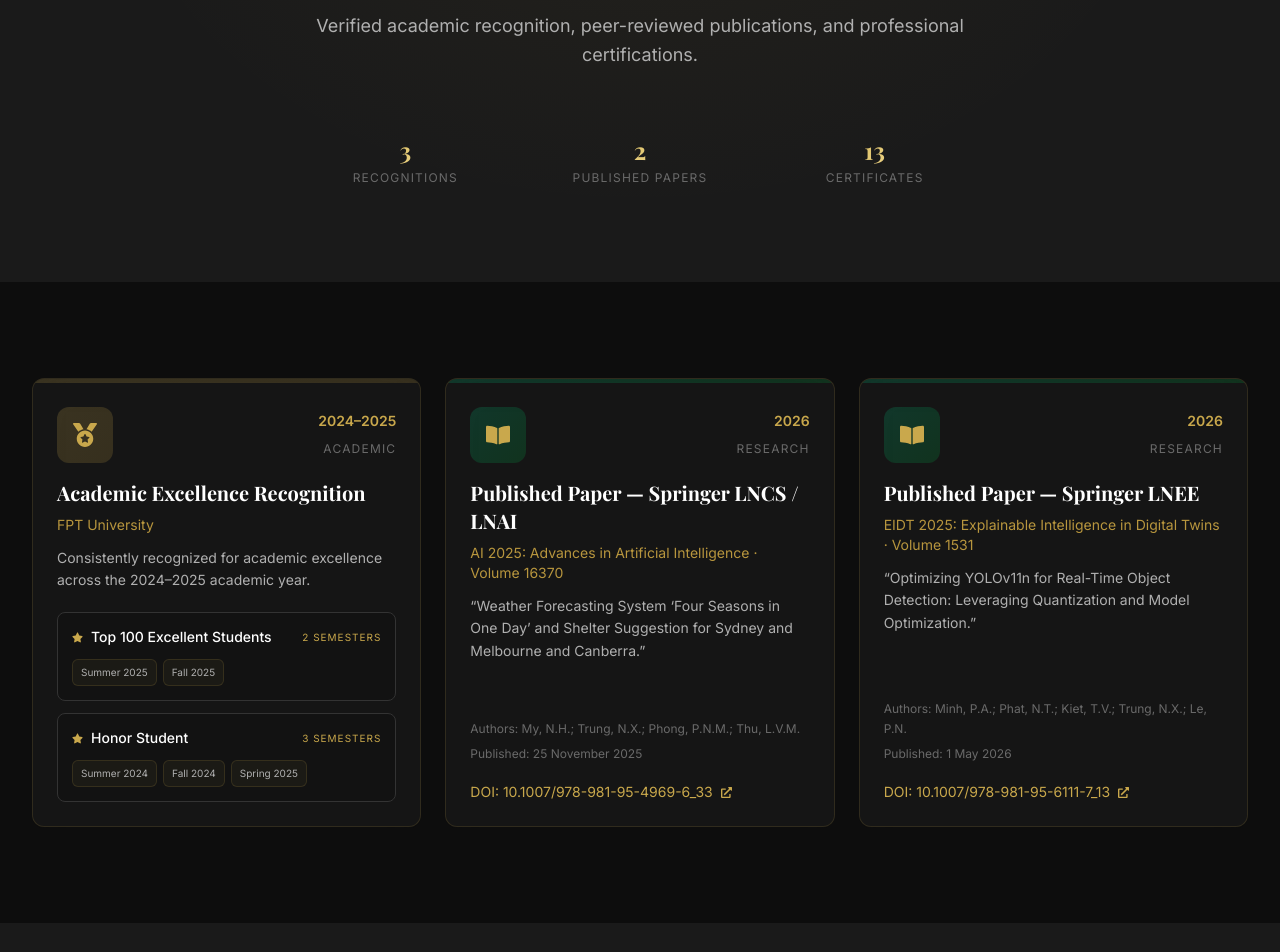
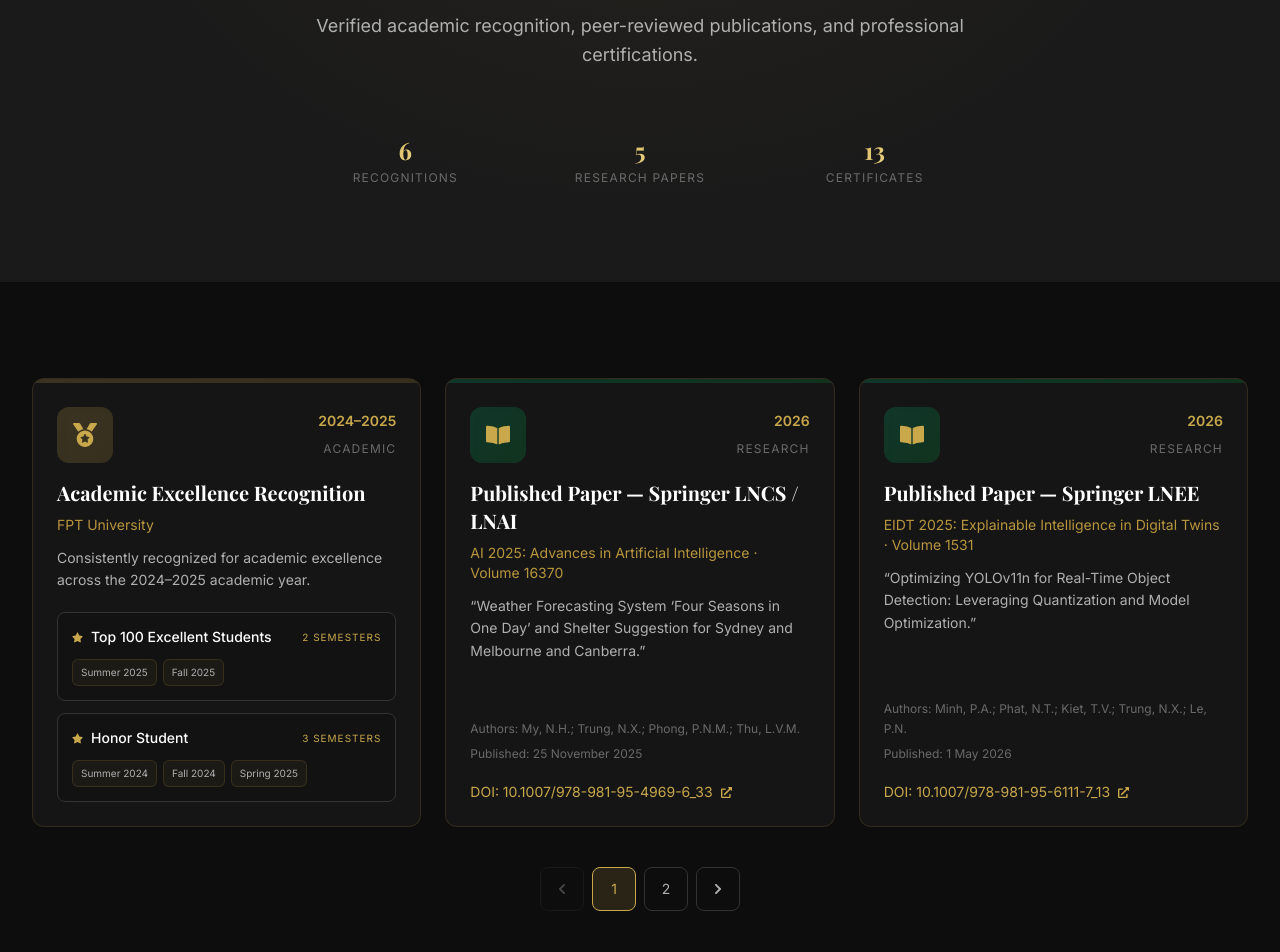
Before and after one commit to xuantrung-DA/my-portfolio, a React (Vite) app: page / in a window 1280 px wide. Shown: the part 7300-8252 px from the top of the page. Built offline with nearby package versions, Linux system fonts and the light colour scheme.

Commit message:
feat(honors): add three accepted research papers
Add paginated research credentials, acceptance metadata, IEEE ICARCV venues, and update the AQB-FAS project status.

```diff
--- a/src/data/portfolio.js
+++ b/src/data/portfolio.js
@@ -302,7 +302,7 @@ export const projects = [
     role: "First Author · Model Architecture & Evaluation",
     period: "04/2026 – 06/2026",
     teamSize: 3,
-    status: "Under Review at ICARCV 2026",
+    status: "Accepted at ICARCV 2026 · IEEE",
     description:
       "Proposed and evaluated AQB-FAS, a split-computing Face Anti-Spoofing framework that converts facial inputs into fixed-bitrate latent representations, balancing presentation-attack detection performance with edge-to-server communication efficiency.",
     highlights: [
@@ -384,6 +384,50 @@ export const honors = [
     doi: "10.1007/978-981-95-6111-7_13",
     credentialUrl:
       "https://link.springer.com/chapter/10.1007/978-981-95-6111-7_13",
+    type: "research",
+  },
+  {
+    title: "Accepted Paper — Springer LNEE",
+    organization: "SIMC 2026 · Springer LNEE · SCOPUS-indexed",
+    year: "2026",
+    description:
+      '“A Multimodal Framework for Bearing Remaining Useful Life Prediction Using Wavelet Cross-Attention GRU.”',
+    authors: "Anh Minh Phan; Xuan Trung Nguyen; Le Phu Nguyen",
+    acceptedDate: "2 August 2026",
+    paperId: "1571301735",
+    status: "Accepted",
+    credentialUrl: "https://www.simc-conf.org/home",
+    credentialLabel: "SIMC 2026",
+    type: "research",
+  },
+  {
+    title: "Accepted Paper — IEEE ICARCV 2026",
+    organization: "ICARCV 2026 · IEEE · IEEE Xplore / EI Compendex",
+    year: "2026",
+    description:
+      '“Attribute-Guided Quantized Bottleneck Representation for Bandwidth-Efficient Split-Computing Face Anti-Spoofing.”',
+    authors:
+      "Xuan Trung Nguyen; Vy Kiet Trinh; Thanh Phat Nguyen; Ha Anh Vu",
+    acceptedDate: "19 August 2026",
+    paperId: "233",
+    status: "Accepted as Contributed Paper",
+    credentialUrl: "https://www.carvs-icarcv.org/",
+    credentialLabel: "ICARCV 2026",
+    type: "research",
+  },
+  {
+    title: "Accepted Paper — IEEE ICARCV 2026",
+    organization: "ICARCV 2026 · IEEE · IEEE Xplore / EI Compendex",
+    year: "2026",
+    description:
+      '“CounterFail-Edge: Compact Black-Box Verification of Robotic Manipulation from Before–After Images and Instructions.”',
+    authors:
+      "Hoai My Nguyen; Xuan Trung Nguyen; Anh Minh Phan; Nguyen Minh Phong Pham; Ha Anh Vu",
+    acceptedDate: "19 August 2026",
+    paperId: "232",
+    status: "Accepted as Contributed Paper",
+    credentialUrl: "https://www.carvs-icarcv.org/",
+    credentialLabel: "ICARCV 2026",
     type: "research",
   },
 ];
--- a/src/pages/HonorsPage.jsx
+++ b/src/pages/HonorsPage.jsx
@@ -1,3 +1,4 @@
+import { useRef, useState } from "react";
 import { motion } from "framer-motion";
 import SectionTitle from "../components/ui/SectionTitle";
 import Card from "../components/ui/Card";
@@ -10,7 +11,11 @@ import {
   FaBookOpen,
   FaExternalLinkAlt,
   FaStar,
+  FaChevronLeft,
+  FaChevronRight,
 } from "react-icons/fa";
+
+const honorsPerPage = 3;
 
 const typeIcons = {
   competition: <FaTrophy size={24} />,
@@ -32,6 +37,21 @@ const typeLabels = {
 };
 
 export default function HonorsPage() {
+  const [currentPage, setCurrentPage] = useState(1);
+  const honorsGridRef = useRef(null);
+  const totalPages = Math.max(1, Math.ceil(honors.length / honorsPerPage));
+  const pageStart = (currentPage - 1) * honorsPerPage;
+  const visibleHonors = honors.slice(pageStart, pageStart + honorsPerPage);
+
+  const changePage = (page) => {
+    if (page < 1 || page > totalPages || page === currentPage) return;
+    setCurrentPage(page);
+    honorsGridRef.current?.scrollIntoView({
+      behavior: "smooth",
+      block: "start",
+    });
+  };
+
   return (
     <div id="honors" className="scroll-mt-16 sm:scroll-mt-20">
       {/* Header */}
@@ -53,7 +73,7 @@ export default function HonorsPage() {
             {[
               { label: "Recognitions", value: honors.length },
               {
-                label: "Published Papers",
+                label: "Research Papers",
                 value: honors.filter((h) => h.type === "research").length,
               },
               {
@@ -77,10 +97,13 @@ export default function HonorsPage() {
       {/* Awards Grid */}
       <section className="py-16 sm:py-20 lg:py-24">
         <div className="max-w-7xl mx-auto px-4 sm:px-6 lg:px-8">
-          <div className="grid grid-cols-1 md:grid-cols-2 xl:grid-cols-3 gap-6">
-            {honors.map((honor, i) => (
+          <div
+            ref={honorsGridRef}
+            className="grid scroll-mt-24 grid-cols-1 gap-6 md:grid-cols-2 xl:grid-cols-3"
+          >
+            {visibleHonors.map((honor, i) => (
               <motion.div
-                key={i}
+                key={`${honor.title}-${honor.description}`}
                 initial={{ opacity: 0, y: 30 }}
                 whileInView={{ opacity: 1, y: 0 }}
                 viewport={{ once: true }}
@@ -112,6 +135,11 @@ export default function HonorsPage() {
                         <span className="text-text-muted text-xs tracking-widest uppercase">
                           {typeLabels[honor.type] || "Award"}
                         </span>
+                        {honor.status && (
+                          <span className="mt-2 inline-flex rounded-full border border-emerald-500/30 bg-emerald-500/10 px-2.5 py-1 text-[10px] font-semibold uppercase tracking-wider text-emerald-400">
+                            {honor.status}
+                          </span>
+                        )}
                       </div>
                     </div>
 
@@ -177,6 +205,18 @@ export default function HonorsPage() {
                       </p>
                     )}
 
+                    {honor.acceptedDate && (
+                      <p className="text-text-muted text-xs mt-2">
+                        Acceptance notification: {honor.acceptedDate}
+                      </p>
+                    )}
+
+                    {honor.paperId && (
+                      <p className="text-text-muted text-xs mt-2">
+                        Paper ID: {honor.paperId}
+                      </p>
+                    )}
+
                     {honor.credentialUrl && (
                       <a
                         href={honor.credentialUrl}
@@ -184,7 +224,10 @@ export default function HonorsPage() {
                         rel="noopener noreferrer"
                         className="mt-5 inline-flex items-center gap-2 text-gold hover:text-gold-light text-sm transition-colors break-all"
                       >
-                        DOI: {honor.doi} <FaExternalLinkAlt size={11} className="shrink-0" />
+                        {honor.doi
+                          ? `DOI: ${honor.doi}`
+                          : honor.credentialLabel || "Conference"}
+                        <FaExternalLinkAlt size={11} className="shrink-0" />
                       </a>
                     )}
                   </div>
@@ -192,6 +235,52 @@ export default function HonorsPage() {
               </motion.div>
             ))}
           </div>
+
+          {totalPages > 1 && (
+            <nav
+              className="mt-10 flex flex-wrap items-center justify-center gap-2"
+              aria-label="Honor and research credential pages"
+            >
+              <button
+                type="button"
+                onClick={() => changePage(currentPage - 1)}
+                disabled={currentPage === 1}
+                aria-label="Previous honor and research credential page"
+                className="flex min-h-11 min-w-11 cursor-pointer items-center justify-center rounded-lg border border-border text-text-secondary transition-colors hover:border-gold/30 hover:text-gold disabled:cursor-not-allowed disabled:opacity-35"
+              >
+                <FaChevronLeft size={12} />
+              </button>
+
+              {Array.from({ length: totalPages }, (_, index) => index + 1).map(
+                (page) => (
+                  <button
+                    key={page}
+                    type="button"
+                    onClick={() => changePage(page)}
+                    aria-label={`Honor and research credential page ${page}`}
+                    aria-current={currentPage === page ? "page" : undefined}
+                    className={`min-h-11 min-w-11 cursor-pointer rounded-lg border text-sm transition-colors ${
+                      currentPage === page
+                        ? "border-gold bg-gold/15 text-gold"
+                        : "border-border text-text-secondary hover:border-gold/30 hover:text-gold"
+                    }`}
+                  >
+                    {page}
+                  </button>
+                ),
+              )}
+
+              <button
+                type="button"
+                onClick={() => changePage(currentPage + 1)}
+                disabled={currentPage === totalPages}
+                aria-label="Next honor and research credential page"
+                className="flex min-h-11 min-w-11 cursor-pointer items-center justify-center rounded-lg border border-border text-text-secondary transition-colors hover:border-gold/30 hover:text-gold disabled:cursor-not-allowed disabled:opacity-35"
+              >
+                <FaChevronRight size={12} />
+              </button>
+            </nav>
+          )}
         </div>
       </section>
 
```
